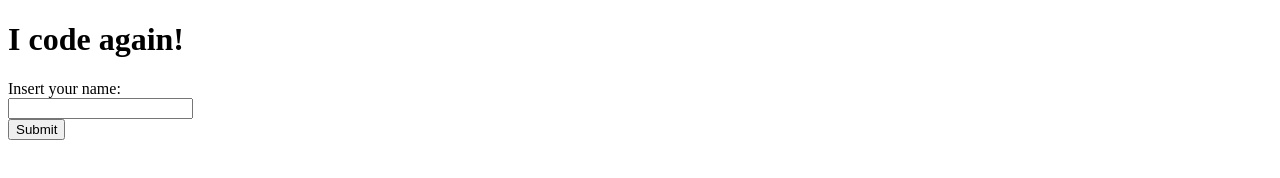
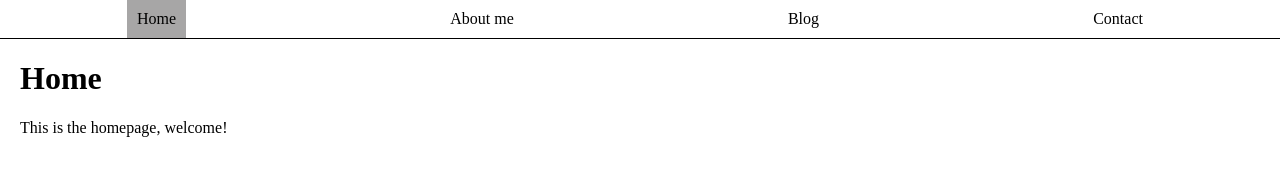
Before and after one commit to WhosamCR/whosamcr.github.io, a plain HTML site: page index.html in a window 1280 px wide. Drawn offline with Linux system fonts and the light colour scheme.

Commit message:
website skeleton

```diff
--- a/index.html
+++ b/index.html
@@ -4,14 +4,55 @@
     <meta charset="UTF-8">
     <meta http-equiv="X-UA-Compatible" content="IE=edge">
     <meta name="viewport" content="width=device-width, initial-scale=1.0">
-    <title>Document</title>
+    <title>mySite</title>
 </head>
 <body>
-    <h1>I code again!</h1>
+    <!-- <h1>I code again!</h1>
     <label>Insert your name: </label><br>
     <input type="text" id="myText"> <br>
-    <button type="button" id="myButton">Submit</button>
+    <button type="button" id="myButton">Submit</button> -->
 
+    <ul class="tabs">
+        <li data-tab-target="#home" class=" active tab">Home</li>
+        <li data-tab-target="#about" class="tab">About me</li>
+        <li data-tab-target="#blog" class="tab">Blog</li>
+        <li data-tab-target="#contact" class="tab">Contact</li>
+
+    </ul>
+        <div class="tab-content">
+            <div id="home" data-tab-content class="active">
+                <h1>Home</h1>
+                <p>This is the homepage, welcome!</p>
+            </div>
+            <div id="about" data-tab-content>
+                <h1>About</h1>
+                <p>Name: bla bla <br>
+                    Last Name: bli bli <br>
+                    Age: 1 Million <br>
+                </p>
+            </div>
+            <div id="blog" data-tab-content>
+                <h1>Blog</h1>
+                <p>This is where I should, but never will, write my thoughts and ideas or experiences and shit!</p>
+            </div>
+            <div id="contact" data-tab-content>
+                <h1>Contact</h1>
+                <p>This is where you can contact me:<br>
+                    E-Mail: fakemail@shabi.label<br>
+                    Phone: Just don't..ever!<br>
+                </p>
+            </div>
+
+        </div>
+
+
+
+
+
+    <script src="script.js" defer>
+
+    </script>
+    <link href="styles.css" rel="stylesheet">
 
     <!-- <script src="index.js"> -->
 
--- a/index.js
+++ b/index.js
@@ -29,8 +29,10 @@
 // var myName = window.prompt("Insert your name");
 // console.log("Hello", myName);
 
+/*
 document.getElementById("myButton").onclick = function(){
 
     var myName = document.getElementById("myText").value;
     console.log("Hello",myName);
 }
+*/
--- /dev/null
+++ b/script.js
@@ -0,0 +1,17 @@
+const tabs = document.querySelectorAll('[data-tab-target]')
+const tabContents = document.querySelectorAll('[data-tab-content]')
+tabs.forEach(tab => {
+
+    tab.addEventListener('click', () => {
+        const target = document.querySelector(tab.dataset.tabTarget)
+        tabContents.forEach(tabContent => {
+            tabContent.classList.remove('active')
+        })
+        tabs.forEach(tab => {
+            tab.classList.remove('active')
+        })
+        tab.classList.add('active')
+        target.classList.add('active')
+
+    })
+})
--- /dev/null
+++ b/styles.css
@@ -0,0 +1,35 @@
+[data-tab-content] {
+    display: none;
+}
+
+.active[data-tab-content] {
+    display: block;
+}
+
+body{
+    padding: 0;
+    margin: 0;
+}
+.tabs{
+    display: flex;
+    justify-content: space-around;
+    list-style-type: none;
+    margin: 0;
+    padding: 0;
+    border-bottom: 1px solid black;
+}
+.tab{
+    cursor: pointer;
+    padding: 10px;
+}
+.tab.active{
+    background-color: rgb(167, 166, 166);
+}
+.tab:hover{
+    background-color: rgb(114, 113, 113);
+}
+
+.tab-content{
+    margin-left: 20px;
+    margin-right: 20px;
+}
```
